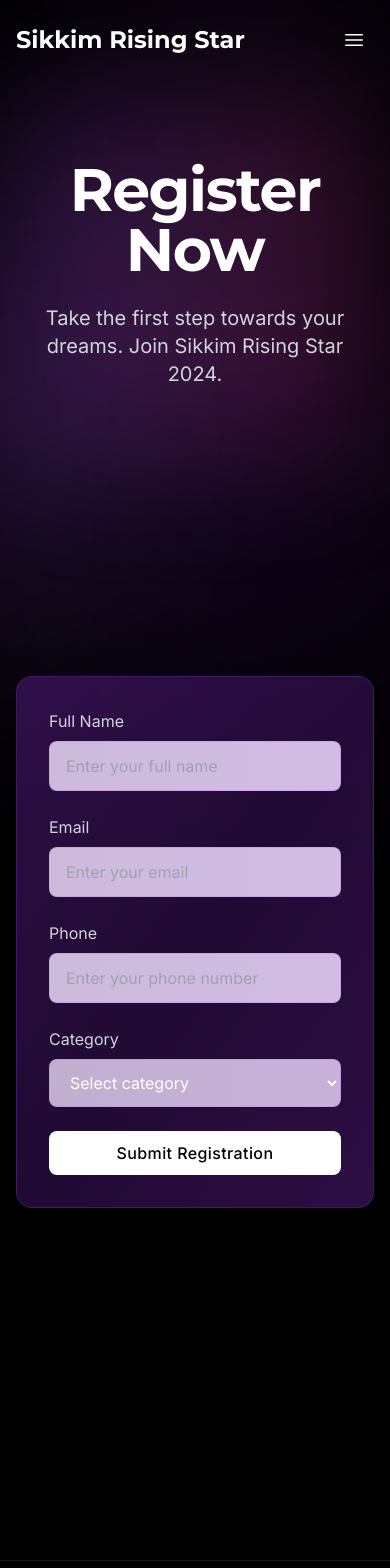
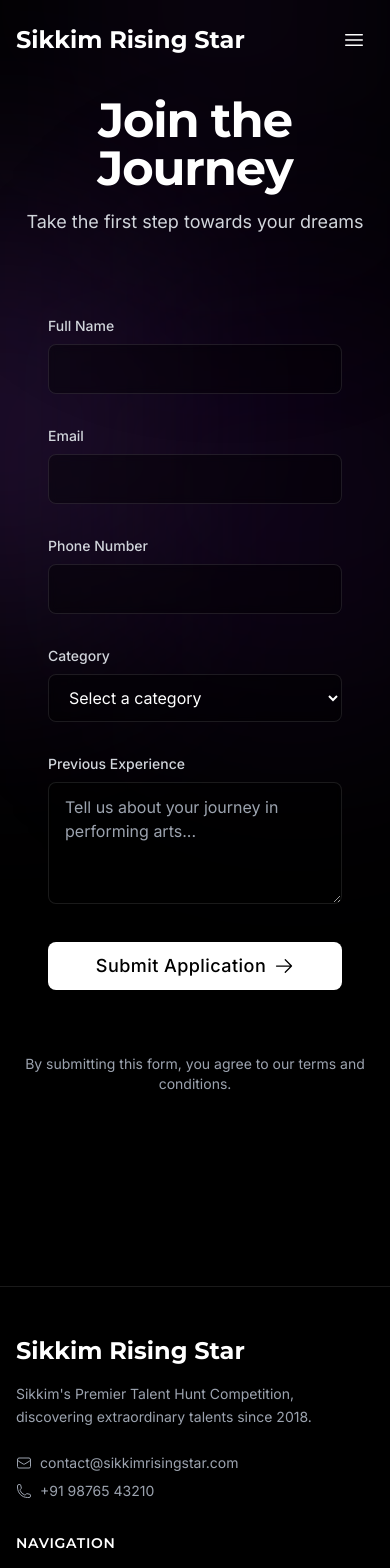
Before and after one commit to sandeshshrestha77/Sikkim-Rising-Star, a Next.js app: page /register in a window 390 px wide. Shown: the top 1568 px of the page. Built offline with nearby package versions, Linux system fonts and the light colour scheme.

Commit message:
Restored to '319a556ecb18e02b54b2c229f5ab98c74bb13cd2'
Replit-Restored-To:319a556ecb18e02b54b2c229f5ab98c74bb13cd2

```diff
--- a/app/events/page.tsx
+++ b/app/events/page.tsx
@@ -1,113 +1,167 @@
-
-import { CalendarIcon, MapPinIcon } from '@heroicons/react/24/outline';
-import Section from '../components/ui/Section';
+import { CalendarIcon, MapPinIcon, UserGroupIcon, TrophyIcon } from '@heroicons/react/24/outline';
 import Card from '../components/ui/Card';
 import Link from 'next/link';
 
-const events = [
+const currentEvents = [
   {
-    year: "2024",
-    title: "Rising Star 2024",
-    status: "Upcoming",
-    date: "March - June 2024",
-    venue: "Paljor Stadium, Gangtok",
-    description: "The biggest talent hunt yet with international mentors",
-    link: "/events/rising-star-2024"
+    title: "Sikkim Rising Star 2024 (Season 4)",
+    status: "Registration Open",
+    slug: "rising-star-2024",
+    date: "March 1 - June 15, 2024",
+    description: "The annual talent hunt competition returns with bigger prizes and opportunities",
+    highlights: [
+      "₹10 Lakhs total prize pool",
+      "Professional mentorship program",
+      "National media exposure",
+      "Industry connections"
+    ],
+    venue: "Multiple locations across Sikkim",
+    image: "https://images.unsplash.com/photo-1429962714451-bb934ecdc4ec?auto=format&fit=crop&q=80&w=1200"
+  }
+];
+
+const pastEvents = [
+  {
+    title: "Sikkim Rising Star 2023",
+    slug: "rising-star-2023",
+    date: "March - June 2023",
+    winner: "Tashi Namgyal",
+    category: "Singing",
+    venue: "Gangtok",
+    image: "https://images.unsplash.com/photo-1501281668745-f7f57925c3b4?auto=format&fit=crop&q=80&w=1200"
   },
   {
-    year: "2023",
-    title: "Rising Star 2023",
-    status: "Past",
-    date: "March - June 2023",
-    venue: "Manan Kendra, Gangtok",
-    description: "Record-breaking participation across Sikkim",
-    link: "/events/rising-star-2023"
+    title: "Sikkim Rising Star 2022",
+    slug: "rising-star-2022",
+    date: "April - July 2022",
+    winner: "Dichen Lhamu",
+    category: "Dancing",
+    venue: "Gangtok",
+    image: "https://images.unsplash.com/photo-1516450360452-9312f5e86fc7?auto=format&fit=crop&q=80&w=1200"
   },
   {
-    year: "2022",
-    title: "Rising Star 2022",
-    status: "Past",
-    date: "April - July 2022",
-    venue: "Manan Kendra, Gangtok",
-    description: "First digital-hybrid competition format",
-    link: "/events/rising-star-2022"
+    title: "Sikkim Rising Star 2021",
+    slug: "rising-star-2021",
+    date: "May - August 2021",
+    winner: "Karma Sonam",
+    category: "Music",
+    venue: "Gangtok",
+    image: "https://images.unsplash.com/photo-1470225620780-dba8ba36b745?auto=format&fit=crop&q=80&w=1200"
   }
 ];
 
 export default function EventsPage() {
-  const upcomingEvents = events.filter(event => event.status === "Upcoming");
-  const pastEvents = events.filter(event => event.status === "Past");
-
   return (
     <main className="min-h-screen py-24">
       <div className="max-w-7xl mx-auto px-4 sm:px-6 lg:px-8">
-        <div className="relative mb-24">
-          <div className="absolute inset-0 bg-gradient-to-r from-purple-500/20 to-pink-500/20 rounded-3xl blur-3xl" />
-          <div className="relative text-center py-16 px-4">
-            <h1 className="text-6xl font-bold text-white mb-6 font-display">Our Events</h1>
-            <p className="text-xl text-gray-300 max-w-2xl mx-auto">
-              Explore our journey of discovering and nurturing talents across the years.
-            </p>
-          </div>
+        <div className="text-center mb-16">
+          <h1 className="text-6xl font-bold text-white mb-6 font-display tracking-tight">
+            Our Events
+          </h1>
+          <p className="text-gray-300 text-xl max-w-3xl mx-auto leading-relaxed">
+            From humble beginnings to national recognition, discover the journey of Sikkim's biggest talent hunt competition
+          </p>
         </div>
 
-        {upcomingEvents.length > 0 && (
-          <Section title="Upcoming Events" className="mb-16">
-            <div className="space-y-8">
-              {upcomingEvents.map((event) => (
-                <Link href={event.link} key={event.year}>
-                  <Card className="p-8 hover:scale-[1.02] transition-transform border-2 border-purple-500/30">
-                    <div className="flex flex-col md:flex-row gap-6">
-                      <div className="md:w-64 shrink-0">
-                        <div className="text-3xl font-bold text-purple-400">{event.year}</div>
-                        <div className="flex items-center gap-2 mt-2 text-gray-400">
-                          <CalendarIcon className="w-4 h-4" />
-                          <span>{event.date}</span>
-                        </div>
-                        <div className="flex items-center gap-2 mt-1 text-gray-400">
-                          <MapPinIcon className="w-4 h-4" />
-                          <span>{event.venue}</span>
-                        </div>
+        {/* Current Season - Featured */}
+        <div className="mb-24">
+          {currentEvents.map((event) => (
+            <Link href={`/events/${event.slug}`} key={event.slug}>
+              <Card className="group relative overflow-hidden">
+                <div className="absolute inset-0">
+                  <img
+                    src={event.image}
+                    alt={event.title}
+                    className="w-full h-full object-cover group-hover:scale-105 transition-all duration-700"
+                  />
+                  <div className="absolute inset-0 bg-gradient-to-b from-black/60 via-black/50 to-black/90" />
+                </div>
+
+                <div className="relative p-12 flex flex-col items-center text-center">
+                  <span className="px-6 py-2 bg-purple-500 text-white rounded-full text-lg font-medium mb-8">
+                    {event.status}
+                  </span>
+
+                  <h2 className="text-5xl font-bold text-white mb-6 font-display">
+                    {event.title}
+                  </h2>
+
+                  <div className="flex items-center gap-8 text-gray-300 mb-8">
+                    <div className="flex items-center gap-2">
+                      <CalendarIcon className="w-6 h-6 text-purple-400" />
+                      <span>{event.date}</span>
+                    </div>
+                    <div className="flex items-center gap-2">
+                      <MapPinIcon className="w-6 h-6 text-purple-400" />
+                      <span>{event.venue}</span>
+                    </div>
+                  </div>
+
+                  <p className="text-xl text-gray-300 mb-8 max-w-2xl">
+                    {event.description}
+                  </p>
+
+                  <div className="grid grid-cols-2 gap-8 mb-12">
+                    {event.highlights.map((highlight) => (
+                      <div key={highlight} className="flex items-center gap-3">
+                        <div className="w-2 h-2 rounded-full bg-purple-400" />
+                        <span className="text-gray-300">{highlight}</span>
                       </div>
-                      <div>
-                        <h3 className="text-2xl font-bold text-white mb-2">{event.title}</h3>
-                        <p className="text-gray-300">{event.description}</p>
-                      </div>
-                    </div>
-                  </Card>
-                </Link>
-              ))}
-            </div>
-          </Section>
-        )}
+                    ))}
+                  </div>
 
-        <Section title="Past Events" className="mb-24">
-          <div className="space-y-8">
+                  <button className="button text-lg px-8 py-4">
+                    Register Now
+                  </button>
+                </div>
+              </Card>
+            </Link>
+          ))}
+        </div>
+
+        {/* Past Seasons */}
+        <div>
+          <h2 className="text-4xl font-bold text-white mb-12 font-display">Previous Seasons</h2>
+          <div className="grid grid-cols-1 md:grid-cols-2 lg:grid-cols-3 gap-8">
             {pastEvents.map((event) => (
-              <Link href={event.link} key={event.year}>
-                <Card className="p-8 hover:scale-[1.02] transition-transform">
-                  <div className="flex flex-col md:flex-row gap-6">
-                    <div className="md:w-64 shrink-0">
-                      <div className="text-3xl font-bold text-purple-400">{event.year}</div>
-                      <div className="flex items-center gap-2 mt-2 text-gray-400">
-                        <CalendarIcon className="w-4 h-4" />
+              <Link href={`/events/${event.slug}`} key={event.slug}>
+                <Card className="group overflow-hidden h-[32rem] relative">
+                  <div className="absolute inset-0">
+                    <img
+                      src={event.image}
+                      alt={event.title}
+                      className="w-full h-full object-cover group-hover:scale-105 transition-all duration-700"
+                    />
+                    <div className="absolute inset-0 bg-gradient-to-b from-transparent via-black/50 to-black" />
+                  </div>
+
+                  <div className="absolute inset-0 p-8 flex flex-col justify-end">
+                    <h3 className="text-2xl font-bold text-white mb-4">
+                      {event.title}
+                    </h3>
+
+                    <div className="grid grid-cols-2 gap-4 text-sm mb-4">
+                      <div className="flex items-center gap-2 text-gray-300">
+                        <CalendarIcon className="w-4 h-4 text-purple-400" />
                         <span>{event.date}</span>
                       </div>
-                      <div className="flex items-center gap-2 mt-1 text-gray-400">
-                        <MapPinIcon className="w-4 h-4" />
+                      <div className="flex items-center gap-2 text-gray-300">
+                        <MapPinIcon className="w-4 h-4 text-purple-400" />
                         <span>{event.venue}</span>
                       </div>
                     </div>
-                    <div>
-                      <h3 className="text-2xl font-bold text-white mb-2">{event.title}</h3>
-                      <p className="text-gray-300">{event.description}</p>
+
+                    <div className="flex items-center gap-2">
+                      <TrophyIcon className="w-5 h-5 text-purple-400" />
+                      <span className="text-white font-medium">{event.winner}</span>
+                      <span className="text-purple-400">• {event.category}</span>
                     </div>
                   </div>
                 </Card>
               </Link>
             ))}
           </div>
-        </Section>
+        </div>
       </div>
     </main>
   );
--- a/app/register/page.tsx
+++ b/app/register/page.tsx
@@ -1,52 +1,93 @@
-import { UserIcon, EnvelopeIcon, PhoneIcon, CameraIcon } from '@heroicons/react/24/outline';
-import Section from '../components/ui/Section';
-import Card from '../components/ui/Card';
+import { ArrowRightIcon } from '@heroicons/react/24/outline';
 
 export default function RegisterPage() {
   return (
     <main className="min-h-screen py-24">
-      <div className="max-w-7xl mx-auto px-4 sm:px-6 lg:px-8">
-        {/* Hero Section */}
-        <div className="relative mb-24">
-          <div className="absolute inset-0 bg-gradient-to-r from-purple-500/20 to-pink-500/20 rounded-3xl blur-3xl" />
-          <div className="relative text-center py-16 px-4">
-            <h1 className="text-6xl font-bold text-white mb-6 font-display">Register Now</h1>
-            <p className="text-xl text-gray-300 max-w-2xl mx-auto">
-              Take the first step towards your dreams. Join Sikkim Rising Star 2024.
-            </p>
-          </div>
+      <div className="max-w-3xl mx-auto px-4 sm:px-6 lg:px-8">
+        <div className="text-center mb-12">
+          <h1 className="text-5xl font-bold text-white mb-4 font-display tracking-tight">Join the Journey</h1>
+          <p className="text-gray-300 text-lg">Take the first step towards your dreams</p>
         </div>
 
-        <Section className="mb-24">
-          <Card className="p-8 max-w-2xl mx-auto">
-            <form className="space-y-6">
+        <div className="card p-8">
+          <form className="space-y-8">
+            <div className="grid grid-cols-1 md:grid-cols-2 gap-8">
               <div>
-                <label className="block text-gray-300 mb-2">Full Name</label>
-                <input type="text" className="form-input" placeholder="Enter your full name" />
+                <label htmlFor="name" className="block text-sm font-medium text-gray-300 mb-2">
+                  Full Name
+                </label>
+                <input
+                  type="text"
+                  id="name"
+                  className="search-input"
+                  required
+                />
               </div>
+
               <div>
-                <label className="block text-gray-300 mb-2">Email</label>
-                <input type="email" className="form-input" placeholder="Enter your email" />
+                <label htmlFor="email" className="block text-sm font-medium text-gray-300 mb-2">
+                  Email
+                </label>
+                <input
+                  type="email"
+                  id="email"
+                  className="search-input"
+                  required
+                />
               </div>
+            </div>
+
+            <div className="grid grid-cols-1 md:grid-cols-2 gap-8">
               <div>
-                <label className="block text-gray-300 mb-2">Phone</label>
-                <input type="tel" className="form-input" placeholder="Enter your phone number" />
+                <label htmlFor="phone" className="block text-sm font-medium text-gray-300 mb-2">
+                  Phone Number
+                </label>
+                <input
+                  type="tel"
+                  id="phone"
+                  className="search-input"
+                  required
+                />
               </div>
+
               <div>
-                <label className="block text-gray-300 mb-2">Category</label>
-                <select className="form-input">
-                  <option>Select category</option>
-                  <option>Singing</option>
-                  <option>Dancing</option>
-                  <option>Music</option>
+                <label htmlFor="category" className="block text-sm font-medium text-gray-300 mb-2">
+                  Category
+                </label>
+                <select id="category" className="search-input" required>
+                  <option value="">Select a category</option>
+                  <option value="singing">Singing</option>
+                  <option value="dancing">Dancing</option>
+                  <option value="music">Music</option>
                 </select>
               </div>
-              <button type="submit" className="button w-full justify-center">
-                Submit Registration
-              </button>
-            </form>
-          </Card>
-        </Section>
+            </div>
+
+            <div>
+              <label htmlFor="experience" className="block text-sm font-medium text-gray-300 mb-2">
+                Previous Experience
+              </label>
+              <textarea
+                id="experience"
+                rows={4}
+                className="search-input"
+                placeholder="Tell us about your journey in performing arts..."
+              />
+            </div>
+
+            <button
+              type="submit"
+              className="w-full button py-4 text-lg font-medium justify-center"
+            >
+              Submit Application
+              <ArrowRightIcon className="w-5 h-5" />
+            </button>
+          </form>
+        </div>
+
+        <div className="mt-8 text-center text-sm text-gray-400">
+          By submitting this form, you agree to our terms and conditions.
+        </div>
       </div>
     </main>
   );
```
Also changed, not shown: app/components/home/PastWinners.tsx (added, +66 -0 lines), app/components/home/Sponsors.tsx (+5 -4 lines), app/schedule/page.tsx (added, +110 -0 lines).
